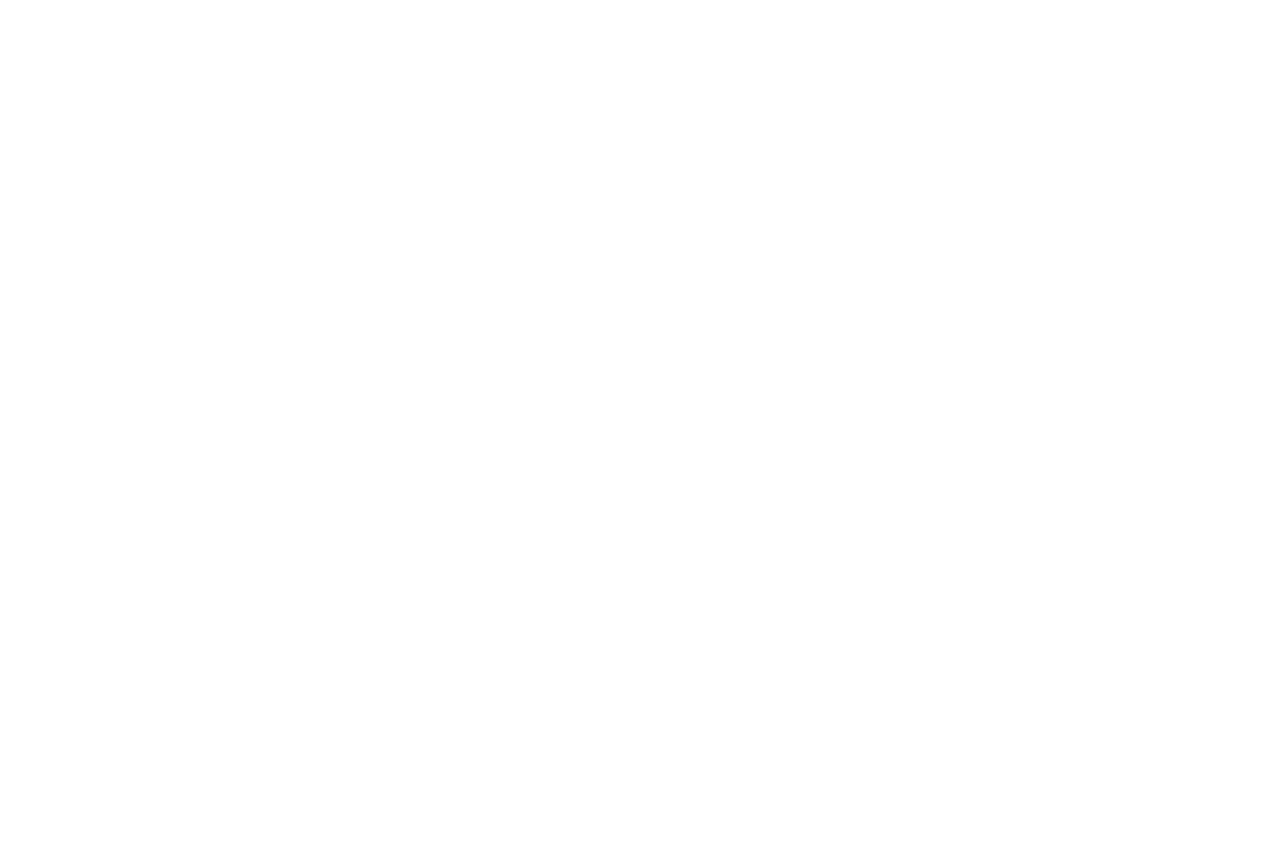
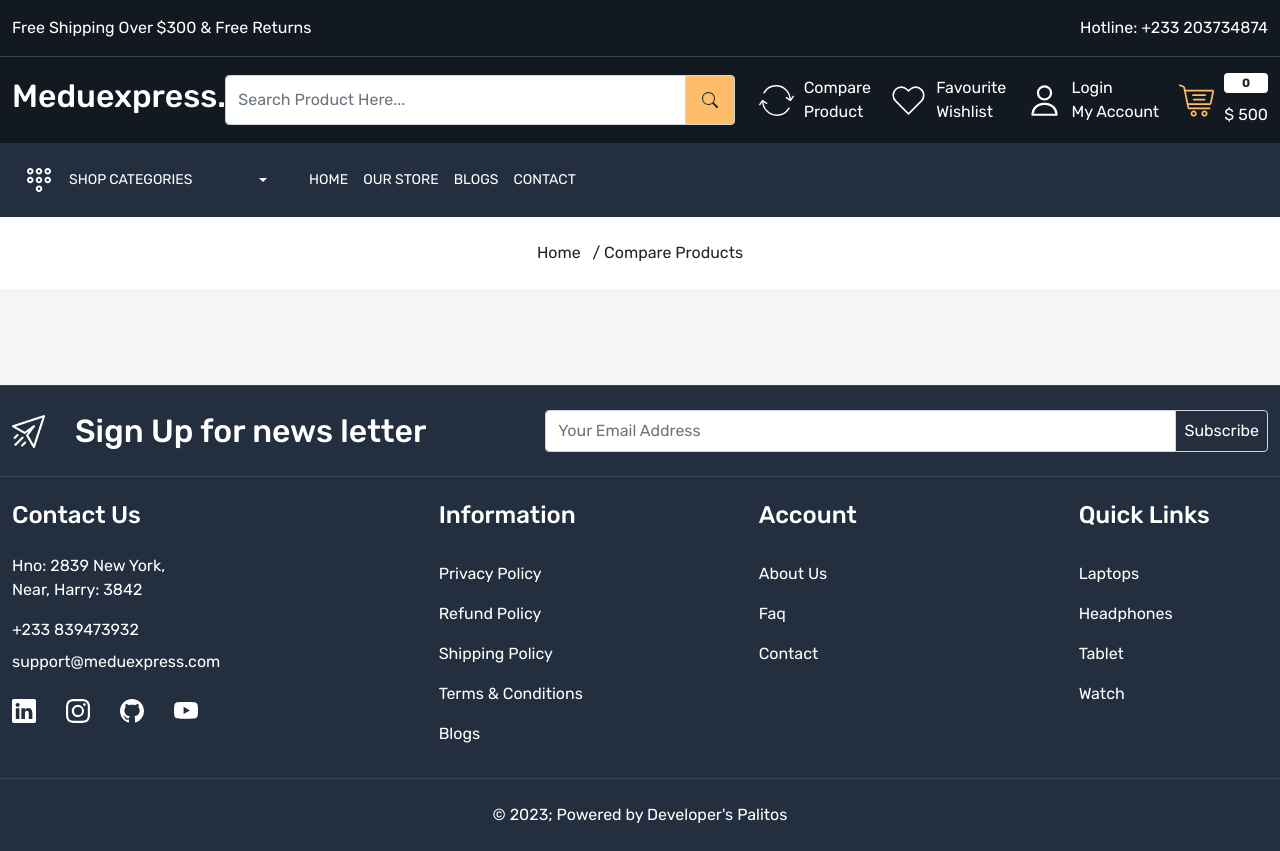
Before and after one commit to enjoyxoxo/meduexpress, a React (Create React App) app: page /compare-product in a window 1280 px wide. Before the commit this address had no page. Before the commit the page ends 800 px from the top, so only its background shows below. Built offline with nearby package versions, Linux system fonts and the light colour scheme.

Commit message:
Now working on Compare Product Page!

```diff
--- a/src/App.js
+++ b/src/App.js
@@ -4,6 +4,7 @@
 import Layout from './components/Layout';
 import About from './pages/About';
 import Blog from './pages/Blog';
+import CompareProduct from './pages/CompareProduct';
 import Contact from './pages/Contact';
 import Home from './pages/Home';
 import OurStore from './pages/OurStore';
@@ -18,6 +19,7 @@
           <Route path="contact" element={<Contact />} />
           <Route path="store" element={<OurStore />} />
           <Route path="blog" element={<Blog />} />
+          <Route path="compare-product" element={<CompareProduct />} />
         </Route>
       </Routes>
     </BrowserRouter>
--- a/src/components/Header.js
+++ b/src/components/Header.js
@@ -33,25 +33,25 @@
           <div className="col-5">
             <div className="header-upper-links d-flex align-items-center justify-content-between">
               <div>
-                <Link className='d-flex align-items-center gap-10 text-white'>
+                <Link to="/compare-product" className='d-flex align-items-center gap-10 text-white'>
                   <img src="images/compare.svg" alt="compare" />
                   <p className='mb-0'>Compare <br /> Product</p>
                 </Link>
               </div>
               <div>
-                <Link className='d-flex align-items-center gap-10 text-white'>
+                <Link to="/wishlist" className='d-flex align-items-center gap-10 text-white'>
                   <img src="images/wishlist.svg" alt="wishlist" />
                   <p className='mb-0'>Favourite <br /> Wishlist</p>
                 </Link>
               </div>
               <div>
-                <Link className='d-flex align-items-center gap-10 text-white'>
+                <Link to="/login" className='d-flex align-items-center gap-10 text-white'>
                   <img src="images/user.svg" alt="user" />
                   <p className='mb-0'>Login <br /> My Account</p>
                 </Link>
               </div>
               <div>
-                <Link className='d-flex align-items-center gap-10 text-white'>
+                <Link to="/cart" className='d-flex align-items-center gap-10 text-white'>
                   <img src="images/cart.svg" alt="cart" />
                   <div className='d-flex flex-column gap-10'>
                     <span className='badge bg-white text-dark'>0</span>
--- /dev/null
+++ b/src/pages/CompareProduct.js
@@ -0,0 +1,23 @@
+import React from 'react';
+import BreadCrumb from '../components/BreadCrumb';
+import Meta from '../components/Meta';
+
+const CompareProduct = () => {
+  return <>
+    <Meta title={"Compare Products"} />
+    <BreadCrumb title="Compare Products" />
+    <div className="compare-product-wrapper py-5 home-wrapper-2">
+      <div className="container-xxl">
+        <div className="row">
+          <div className="col-3">
+            <div className="compare-product-card">
+
+            </div>
+          </div>
+        </div>
+      </div>
+    </div>
+  </>
+}
+
+export default CompareProduct;
```
